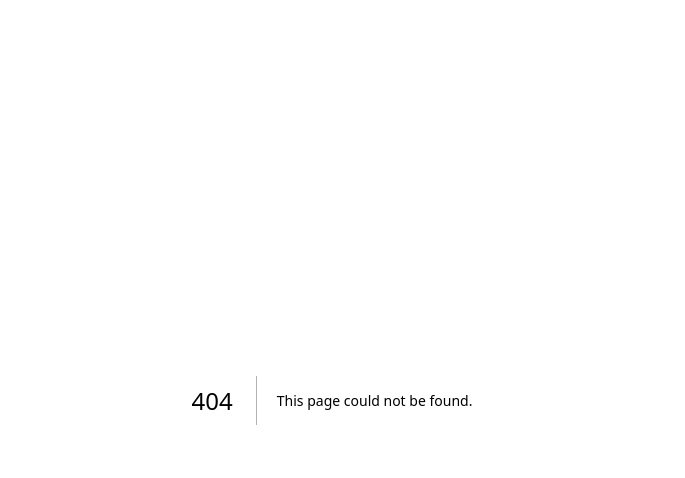
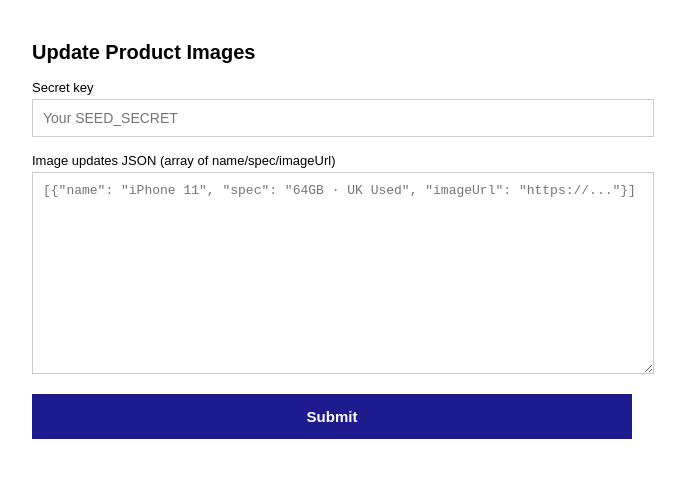
Before and after one commit to salaudeenshaabanab-cmd/Noonetech-mobile-, a Next.js app: page /admin/update-images in a window 1280 px wide. Before the commit this address had no page. Shown: the top 478 px of the page, without its empty margins (308-993 px from the left). Built offline with nearby package versions, Linux system fonts and the light colour scheme.

Commit message:
Create page.jsx

```diff
--- /dev/null
+++ b/app/admin/update-images/page.jsx
@@ -0,0 +1,65 @@
+"use client";
+import { useState } from "react";
+
+export default function UpdateImagesPage() {
+  const [key, setKey] = useState("");
+  const [json, setJson] = useState("");
+  const [result, setResult] = useState(null);
+  const [loading, setLoading] = useState(false);
+
+  async function handleSubmit() {
+    setLoading(true);
+    setResult(null);
+    try {
+      const parsed = JSON.parse(json);
+      const res = await fetch(`/api/update-images?key=${encodeURIComponent(key)}`, {
+        method: "POST",
+        headers: { "Content-Type": "application/json" },
+        body: JSON.stringify(parsed),
+      });
+      const data = await res.json();
+      setResult({ ok: res.ok, data });
+    } catch (err) {
+      setResult({ ok: false, data: { error: "Invalid JSON: " + err.message } });
+    }
+    setLoading(false);
+  }
+
+  return (
+    <div style={{ maxWidth: 600, margin: "0 auto", padding: 20, fontFamily: "Arial, sans-serif" }}>
+      <h1 style={{ fontSize: 20, marginBottom: 16 }}>Update Product Images</h1>
+
+      <label style={{ display: "block", fontSize: 13, marginBottom: 4 }}>Secret key</label>
+      <input
+        type="password"
+        value={key}
+        onChange={(e) => setKey(e.target.value)}
+        placeholder="Your SEED_SECRET"
+        style={{ width: "100%", padding: 10, marginBottom: 16, border: "1px solid #ccc", fontSize: 14 }}
+      />
+
+      <label style={{ display: "block", fontSize: 13, marginBottom: 4 }}>Image updates JSON (array of name/spec/imageUrl)</label>
+      <textarea
+        value={json}
+        onChange={(e) => setJson(e.target.value)}
+        placeholder='[{"name": "iPhone 11", "spec": "64GB · UK Used", "imageUrl": "https://..."}]'
+        rows={12}
+        style={{ width: "100%", padding: 10, marginBottom: 16, border: "1px solid #ccc", fontSize: 13, fontFamily: "monospace" }}
+      />
+
+      <button
+        onClick={handleSubmit}
+        disabled={loading || !key || !json}
+        style={{ width: "100%", padding: 14, background: "#1E1B8F", color: "#fff", border: "none", fontSize: 15, fontWeight: 600 }}
+      >
+        {loading ? "Submitting..." : "Submit"}
+      </button>
+
+      {result && (
+        <pre style={{ marginTop: 16, padding: 12, background: result.ok ? "#EAFBEA" : "#FEECEC", fontSize: 12, overflowX: "auto", whiteSpace: "pre-wrap" }}>
+          {JSON.stringify(result.data, null, 2)}
+        </pre>
+      )}
+    </div>
+  );
+}
```
